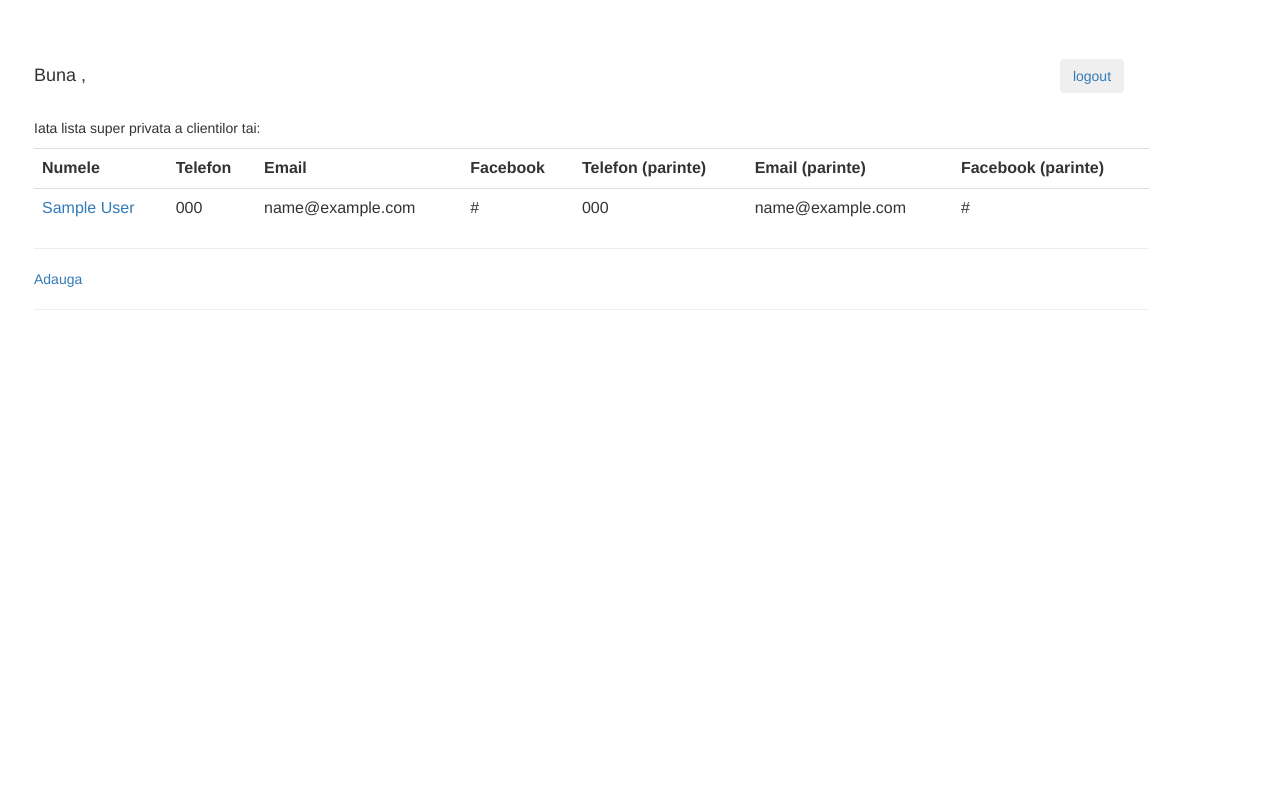
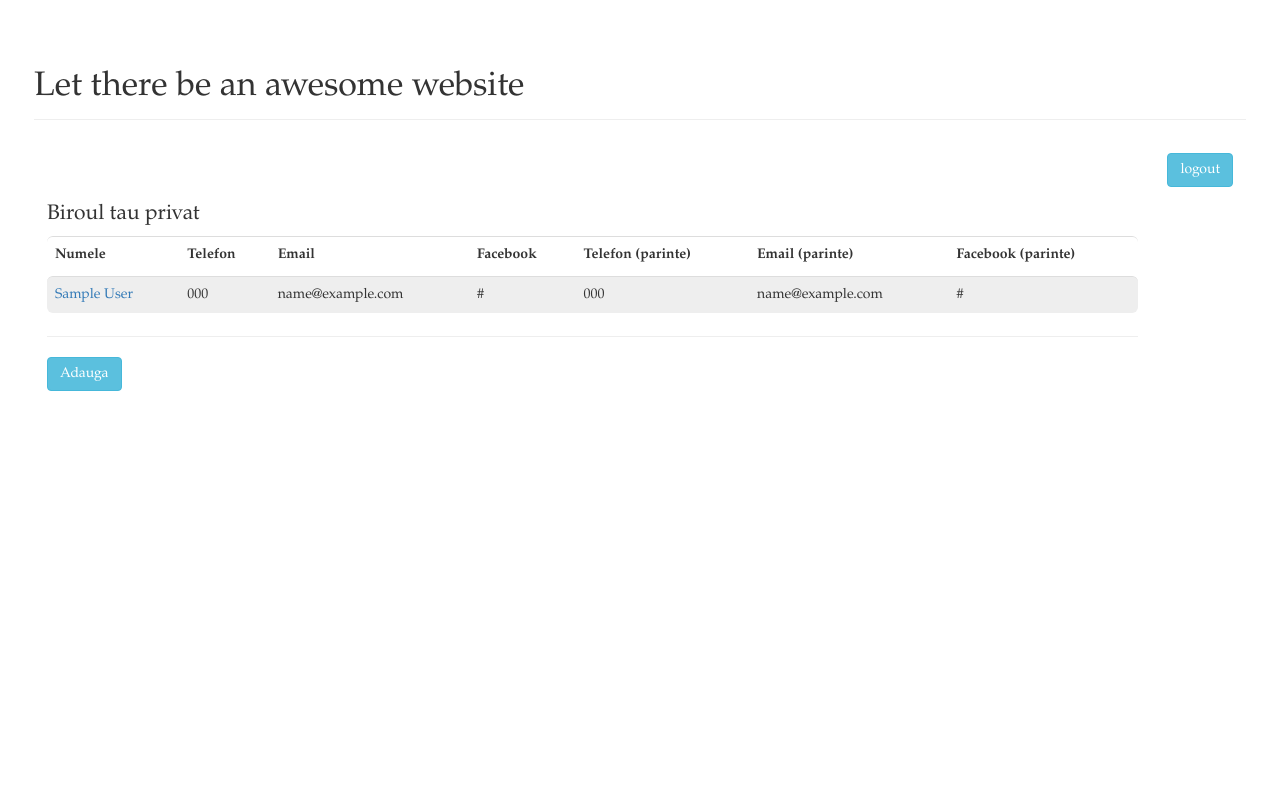
Before and after one commit to kopsha/data-protection, a Django app: template src/backapi/backpack/templates/backpack/user_home.html in a window 1280 px wide. Run offline with Django 3.2, Linux system fonts and the light colour scheme; the template is opened without the code that fills it: most values are stand-ins (such as "Sample title", 1, 10 or a date in 2020); some libraries are stand-ins or nearby versions.

Commit message:
added static loader, template reorg completed

```diff
--- /dev/null
+++ b/src/backapi/backpack/static/backpack/styling.css
@@ -0,0 +1,54 @@
+body {
+    padding: 34px;
+
+	font-family: "Book Antiqua", Palatino, "Palatino Linotype", "Palatino LT STD", Georgia, serif;
+}
+
+.page-content {
+	padding: 13px;
+	width: 100%;
+}
+
+h1 {
+	font-size: 34px;
+	font-weight: 500;
+	line-height: 26.4px;
+}
+h3 {
+	font-size: 21px;
+	font-weight: 500;
+	line-height: 15.4px;
+}
+p {
+	font-size: 14px;
+	font-style: normal;
+	font-variant: normal;
+	font-weight: 400;
+	line-height: 18px;
+}
+
+table {
+    border-collapse: separate;
+    border-spacing: 0 3px;
+}
+
+thead th {
+    background-color: #006DCC;
+    color: white;
+}
+
+tbody td {
+    background-color: #EEEEEE;
+}
+
+tr td:first-child,
+tr th:first-child {
+    border-top-left-radius: 6px;
+    border-bottom-left-radius: 6px;
+}
+
+tr td:last-child,
+tr th:last-child {
+    border-top-right-radius: 6px;
+    border-bottom-right-radius: 6px;
+}
--- a/src/backapi/backpack/templates/backpack/base.html
+++ b/src/backapi/backpack/templates/backpack/base.html
@@ -8,8 +8,16 @@
     <meta name="description" content="secure data for the people">
     <meta name="author" content="fibonet.ro">
 
-    <link rel="stylesheet" href="styling.css?v=1.0">
+	<link rel="stylesheet" type="text/css" href="https://ajax.googleapis.com/ajax/libs/jqueryui/1.11.2/themes/smoothness/jquery-ui.css">
+	<link rel="stylesheet" type="text/css" href="https://netdna.bootstrapcdn.com/bootstrap/3.1.1/css/bootstrap.min.css">
 
+    <script type="text/javascript" src="https://cdnjs.cloudflare.com/ajax/libs/jquery/2.1.3/jquery.min.js"></script>
+    <script type="text/javascript" src="https://ajax.googleapis.com/ajax/libs/jqueryui/1.11.2/jquery-ui.min.js"></script>
+    <script type="text/javascript" src="https://netdna.bootstrapcdn.com/bootstrap/3.1.1/js/bootstrap.min.js"></script>
+    <script type="text/javascript" src="https://cdnjs.cloudflare.com/ajax/libs/underscore.js/1.6.0/underscore.js"></script>
+
+	{% load static %}
+	<link rel="stylesheet" type="text/css" href="{% static 'backpack/styling.css' %}">
 </head>
 
 <body>
--- a/src/backapi/backpack/templates/backpack/index.html
+++ b/src/backapi/backpack/templates/backpack/index.html
@@ -8,7 +8,7 @@
 
 	{% if user.is_authenticated %}
 		<p>Bine ai venit {{ user.full_name }}</p>
-		<p><a href="{% url 'user_home' %}">la biroul tau privat.</a></p>
+		<p><a class="btn btn-info" role="button" href="{% url 'user_home' %}">la biroul tau privat.</a></p>
 	{% else %}
 		<p>Hai spune-ne cine esti straine?</p>
 
@@ -18,7 +18,7 @@
 			{{ form.as_table }}
 		</table>
 
-		<button type="submit">Identificare</button>
+		<button class="btn btn-info" type="submit">Identificare</button>
 	</form>
 
 	{% endif %}
--- a/src/backapi/backpack/templates/backpack/user_home.html
+++ b/src/backapi/backpack/templates/backpack/user_home.html
@@ -1,58 +1,12 @@
-<head>
-	<link rel="stylesheet" type="text/css" href="https://ajax.googleapis.com/ajax/libs/jqueryui/1.11.2/themes/smoothness/jquery-ui.css">
-	<link rel="stylesheet" type="text/css" href="https://netdna.bootstrapcdn.com/bootstrap/3.1.1/css/bootstrap.min.css">
-	<style type="text/css">
+{% extends "./base.html" %}
 
-.table-editable {
-  position: relative;
+{% block content %}
 
-  .glyphicon {
-    font-size: 20px;
-  }
-}
-
-.table-remove {
-  color: #700;
-  cursor: pointer;
-
-  &:hover {
-    color: #f00;
-  }
-}
-
-.table-up, .table-down {
-  color: #007;
-  cursor: pointer;
-
-  &:hover {
-    color: #00f;
-  }
-}
-
-.table-add {
-  color: #070;
-  cursor: pointer;
-  position: absolute;
-  top: 8px;
-  right: 0;
-
-  &:hover {
-    color: #0b0;
-  }
-}
-	</style>
-</head>
-<body style="padding: 34px">
-<div>
-  <table width="92%">
-    <tr>
-      <td width="62%"><h4>Buna {{ user.first_name }} {{ user.last_name }},</h4></td>
-      <td width="38%" align="right" style="padding: 25px;"><button class="btn"><a href="{% url 'logout' %}">logout</a></button></td>
-    </tr>
-  </table>
-  <p>Iata lista super privata a clientilor tai:</p>
-</div>
-<div id="table" class="table-editable" style="width: 92%;">
+<p align="right" class="widget">
+    <a class="btn btn-info" role="button" href="{% url 'logout' %}">logout</a>
+</p>
+<h3>Biroul tau privat</h3>
+<div id="table" style="width: 92%;">
     <table class="table">
       <tr>
         <th>Numele</th>
@@ -77,12 +31,7 @@
       {% endfor %}
     </table>
   <hr>
-  <p><a href="{% url 'create_person'%}">Adauga</a></p>
-  <hr>
-    <script type="text/javascript" src="https://cdnjs.cloudflare.com/ajax/libs/jquery/2.1.3/jquery.min.js"></script>
-    <script type="text/javascript" src="https://ajax.googleapis.com/ajax/libs/jqueryui/1.11.2/jquery-ui.min.js"></script>
-    <script type="text/javascript" src="https://netdna.bootstrapcdn.com/bootstrap/3.1.1/js/bootstrap.min.js"></script>
-    <script type="text/javascript" src="https://cdnjs.cloudflare.com/ajax/libs/underscore.js/1.6.0/underscore.js"></script>
-  </div>
+  <p><a class="btn btn-info" role="button" href="{% url 'create_person'%}">Adauga</a></p>
 </div>
-</body>
+
+{% endblock %}
--- a/src/backapi/backpack/urls.py
+++ b/src/backapi/backpack/urls.py
@@ -7,6 +7,7 @@ urlpatterns = [
 	path('private_person/<int:id>/', backpack.views.private_details, name='view_person'),
 	path('private_person/<int:id>/update/', backpack.views.private_details, name='update_person'),
 	path('private_person/create/', backpack.views.private_details, name='create_person'),
+
 	path('user_home/', backpack.views.user_home, name='user_home'),
 
 	path('logout/', backpack.views.logout_view, name='logout'),
```
Also changed, not shown: src/backapi/backpack/templates/backpack/details.html (+12 -3 lines).
